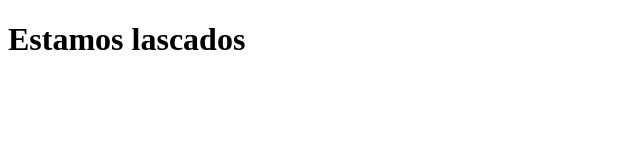
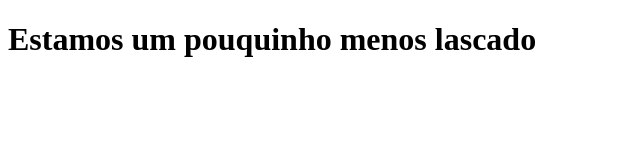
Before and after one commit to lucassaraiva5/deploy, a plain HTML site: page htdocs/index.html in a window 1280 px wide. Shown: the whole page, without its empty margins (0-640 px from the left). Drawn offline with Linux system fonts and the light colour scheme.

Commit message:
adicionando texto

```diff
--- a/htdocs/index.html
+++ b/htdocs/index.html
@@ -6,6 +6,6 @@
     <title>PHP é top</title>
 </head>
 <body>
-    <h1>Estamos lascados</h1>
+    <h1>Estamos um pouquinho menos lascado</h1>
 </body>
 </html>
```
